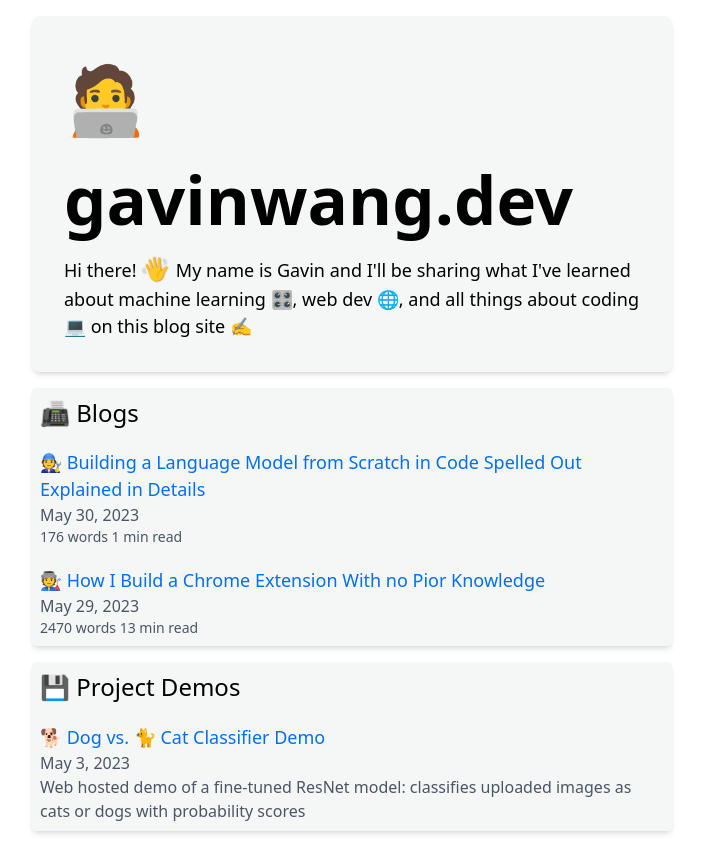
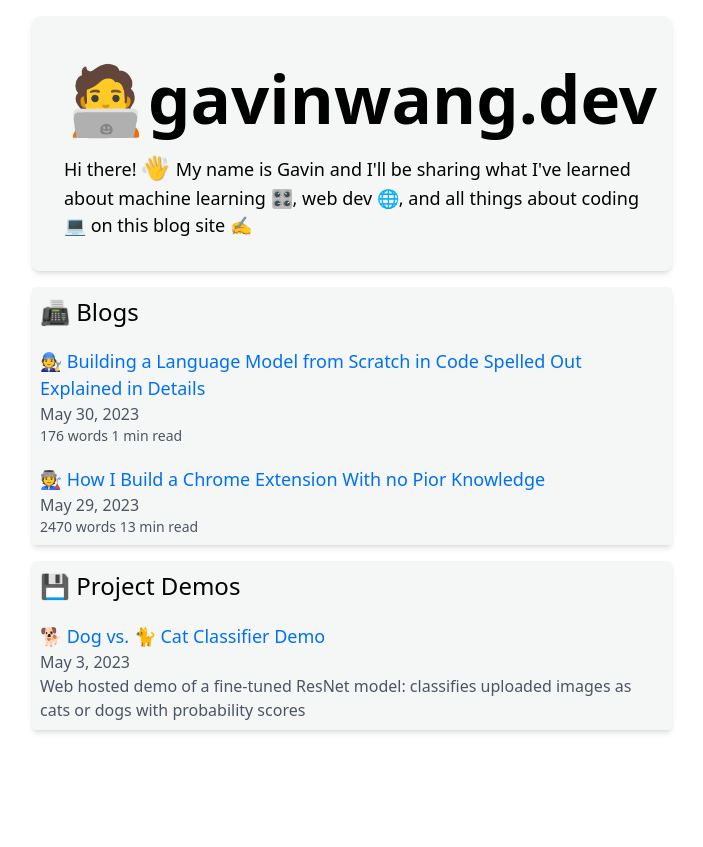
Before and after one commit to wry0313/gavinwang.dev, a Next.js app: page / in a window 1280 px wide. Shown: the whole page, without its empty margins (288-991 px from the left). After the commit the page ends 800 px from the top, so only its background shows below. Built offline with nearby package versions, Linux system fonts and the light colour scheme.

Commit message:
typing wow

```diff
--- a/components/share_buttons.js
+++ /dev/null
@@ -1,7 +0,0 @@
-export default function TwitterShare() {
-    return (
-       <>
-       <a href="https://twitter.com/share?ref_src=twsrc%5Etfw" class="twitter-share-button" data-show-count="false">Tweet</a><script async src="https://platform.twitter.com/widgets.js" charset="utf-8"></script>
-       </>
-    )
-}
--- /dev/null
+++ b/components/typewriter_animation.js
@@ -0,0 +1,43 @@
+import React, { useEffect, useState } from 'react';
+
+export default function TypewriterAnimation(props) {
+    const [currentText, setCurrentText] = useState('');
+    const text = props.text;
+
+    useEffect(() => {
+        const typeWriter = (i) => {
+            if (i < text.length) {
+                setCurrentText(prevText => prevText + text[i]);
+                setTimeout(() => {
+                    typeWriter(i + 1);
+                }, (Math.random() * 0.7 + 0.3) * 400);
+            } else {
+                setTimeout(() => {
+                    deleteText(text.length);
+                }, 2000);
+            }
+        };
+
+        const deleteText = (i) => {
+            if (i > 0) {
+                setCurrentText(prevText => prevText.slice(0, -1));
+                setTimeout(() => {
+                    deleteText(i - 1);
+                }, (Math.random() * 0.2 + 0.3) * 100);
+            } else {
+                setTimeout(() => {
+                    typeWriter(0);
+                }, 1500);
+            }
+        };
+
+        typeWriter(0);
+    }, []);
+
+    return (
+        <div className="flex items-center">
+            <h1>{currentText}</h1>
+            <span className={`h-[75%] border-r-[2.5px] md:border-r-[3px] border-solid border-black ${currentText.length === text.length | currentText.length === 0 ? 'animate-caret' : ''}`}></span>
+        </div>
+    );
+}
--- a/pages/index.js
+++ b/pages/index.js
@@ -3,6 +3,8 @@ import Head from 'next/head';
 import Layout from '../components/layout';
 import Link from 'next/link';
 import Date from '../components/date';
+import TypewriterAnimation from '../components/typewriter_animation';
+
 
 import { getSortedPostsData } from '../lib/posts';
 
@@ -23,9 +25,13 @@ export default function Home({ allPostsData }) {
         <title>gavinwang.dev</title>
       </Head>
 
-      <header className="flex flex-col items-center bg-[#F5F7F7] shadow-md rounded-lg p-8 hover:scale-105 duration-300 animate-fadeIn">
-        <h1 className="text-[2.2rem] md:text-[4.2rem] font-bold">🧑‍💻 gavinwang.dev</h1>
-        <section id="self-introduction">
+
+
+      <header className="flex flex-col bg-[#F5F7F7] shadow-md rounded-lg p-8 hover:scale-105 duration-300 animate-fadeIn">
+      <h1 className="text-[2.2rem] md:text-[4.2rem] font-bold flex">
+      🧑‍💻<TypewriterAnimation text="gavinwang.dev" />
+      </h1>
+      <section id="self-introduction">
           <p className="inline">Hi there! </p>
           <div className="inline-block animate-wiggle text-[1.5rem]"> 👋 </div>
           <p className="inline"> My name is Gavin and I'll be sharing what I've learned about machine learning 🎛️, web dev 🌐, and all things about coding 💻 on this blog site ✍️</p>
@@ -56,7 +62,7 @@ export default function Home({ allPostsData }) {
         <h2 className="text-[1.5rem] leading-[1.4]">💾 Project Demos</h2>
         <ul className="list-none">
           <li className="mt-[1.25rem] leading-2">
-            <Link className="text-[#0070f3]" href="Dog_Cat_Classifier_Demo">
+            <Link className="text-[#0070f3]" href="dog_cat_classifier_demo">
               🐕 Dog vs. 🐈 Cat Classifier Demo
             </Link>
             <div className="text-gray-600 text-base">
--- a/tailwind.config.js
+++ b/tailwind.config.js
@@ -28,20 +28,10 @@ module.exports = {
         },
         moveCircle: {
           '0%': { transform: "rotate(0deg) translateX(4px) rotate(0deg)"},
-          '100%': { transform: "rotate(360deg) translateX(4px) rotate(-360deg)"}
+          '100%': { transform: "rotate(360deg) translateX(4px) rotate(-360deg)"},
         },
-        typing: {
-          '0%': { width: '0ch' },
-          '5%, 10%': { width: '1ch' },
-          '15%, 20%': { width: '2ch' },
-          '25%, 30%': { width: '3ch' },
-          '35%, 40%': { width: '4ch' },
-          '45%, 50%': { width: '5ch' },
-          '55%, 60%': { width: '6ch' },
-          '65%, 70%': { width: '7ch' },
-          '75%, 80%': { width: '8ch' },
-          '85%, 90%': { width: '9ch' },
-          '95%': { width: '10ch' },
+        caret: {
+          '50%': { 'border-color': 'transparent',}
         }
       },
       animation: {
@@ -49,9 +39,7 @@ module.exports = {
         fadeIn: 'fadeIn 0.5s ease-out',
         spin: 'spin 4s infinite linear',
         moveCircle: 'moveCircle 1.4s infinite ease-out',
-        cursor: 'cursor .6s linear infinite alternate',
-        type: 'type 1.8s ease-out .8s 1 normal both',
-
+        caret: 'caret 1.1s steps(1) infinite',
       }
     },
   },
```
